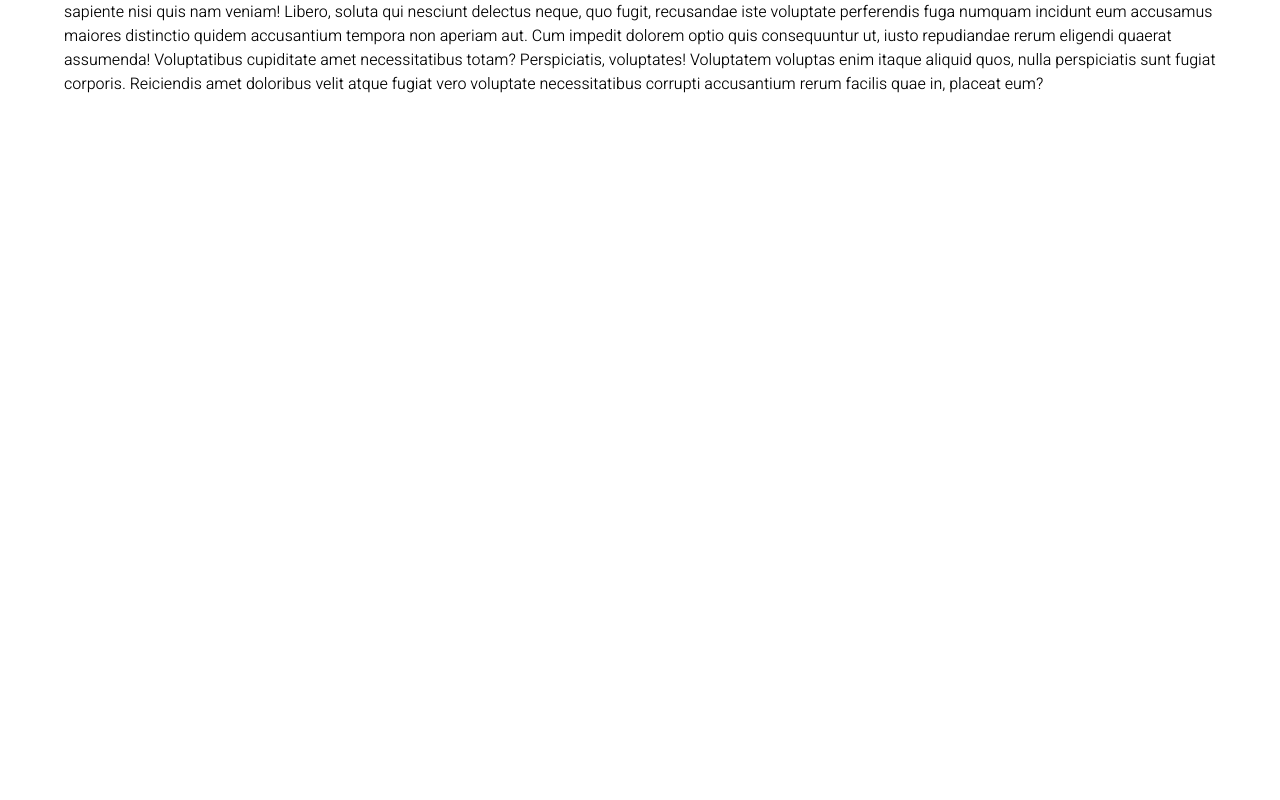
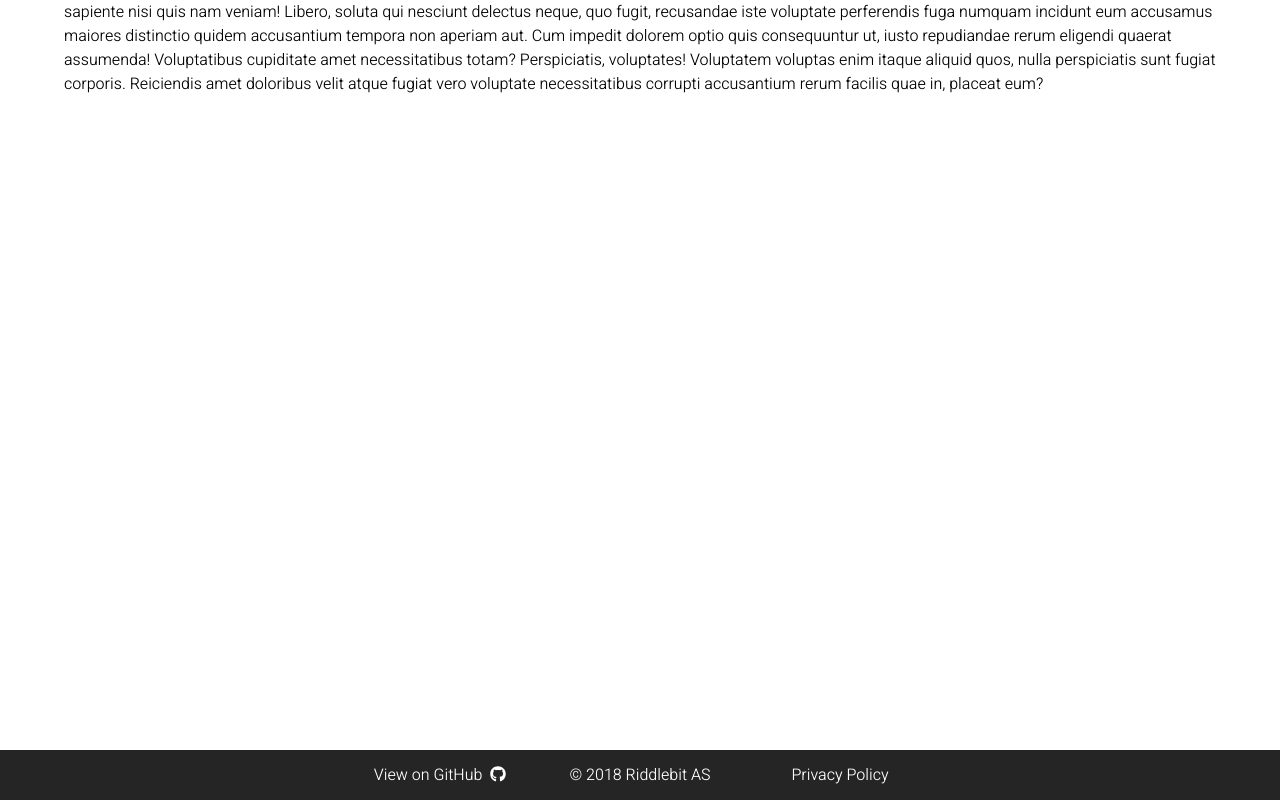
Before and after one commit to havi95/riddlebit-website, a React (Create React App) app: page / in a window 1280 px wide. Shown: the part 1906-2706 px from the top of the page. Before the commit the page ends 2656 px from the top, so only its background shows below. Built offline with nearby package versions, Linux system fonts and the light colour scheme.

Commit message:
Add simple footer

```diff
--- a/src/components/App/App.css
+++ b/src/components/App/App.css
@@ -3,3 +3,7 @@
 body {
     font-family: 'Heebo', sans-serif;
 }
+
+.App {
+    min-height: 100vh;
+}
--- a/src/components/App/App.js
+++ b/src/components/App/App.js
@@ -3,11 +3,12 @@ import './App.css';
 import { BrowserRouter } from 'react-router-dom';
 import Navbar from '../Navbar/Navbar';
 import Content from '../Content/Content';
+import Footer from '../Footer/Footer';
 
 import { library } from '@fortawesome/fontawesome-svg-core';
 import { faEnvelope, faAngleDown, faChevronDown, faBars, faTimes } from '@fortawesome/free-solid-svg-icons';
-import { faTwitter, faFacebook } from '@fortawesome/free-brands-svg-icons';
-library.add(faTwitter, faFacebook, faEnvelope, faAngleDown, faChevronDown, faBars, faTimes);
+import { faTwitter, faFacebook, faGithub } from '@fortawesome/free-brands-svg-icons';
+library.add(faTwitter, faFacebook, faGithub, faEnvelope, faAngleDown, faChevronDown, faBars, faTimes);
 
 class App extends Component {
     render() {
@@ -16,6 +17,7 @@ class App extends Component {
             <div className="App">
                 <Navbar />
                 <Content />
+                <Footer />
             </div>
             </BrowserRouter>
         )
--- /dev/null
+++ b/src/components/Footer/Footer.css
@@ -0,0 +1,30 @@
+footer {
+    width: 100%;
+    background-color: #252525;
+    height: auto;
+    color: white;
+    display: flex;
+    justify-content: center;
+}
+
+footer div {
+    text-align: center;
+    vertical-align: middle;
+    line-height: 50px;
+    min-width: 200px;
+}
+
+.footer-link {
+    text-decoration: none;
+    color: white;
+}
+
+.footer-link:hover {
+    cursor: pointer;
+}
+
+@media (max-width: 600px) {
+    footer {
+        flex-direction: column;
+    }
+}
--- /dev/null
+++ b/src/components/Footer/Footer.js
@@ -0,0 +1,23 @@
+import React from 'react';
+import './Footer.css';
+import { FontAwesomeIcon } from '@fortawesome/react-fontawesome';
+import { withRouter } from 'react-router-dom'
+
+const Footer = ({history}) => (
+    <footer>
+        <div>
+            <a className='footer-link' href='https://github.com/Riddlebit/riddlebit-website'>
+                View on GitHub &nbsp;
+                <FontAwesomeIcon icon={['fab', 'github']} />
+            </a>
+        </div>
+        <div className='copyright'>
+            &copy; {(new Date()).getFullYear()} Riddlebit AS
+        </div>
+        <div>
+            <a className='footer-link' onClick={() => history.push('/privacy')}>Privacy Policy</a>
+        </div>
+    </footer>
+);
+
+export default withRouter(Footer);
```
